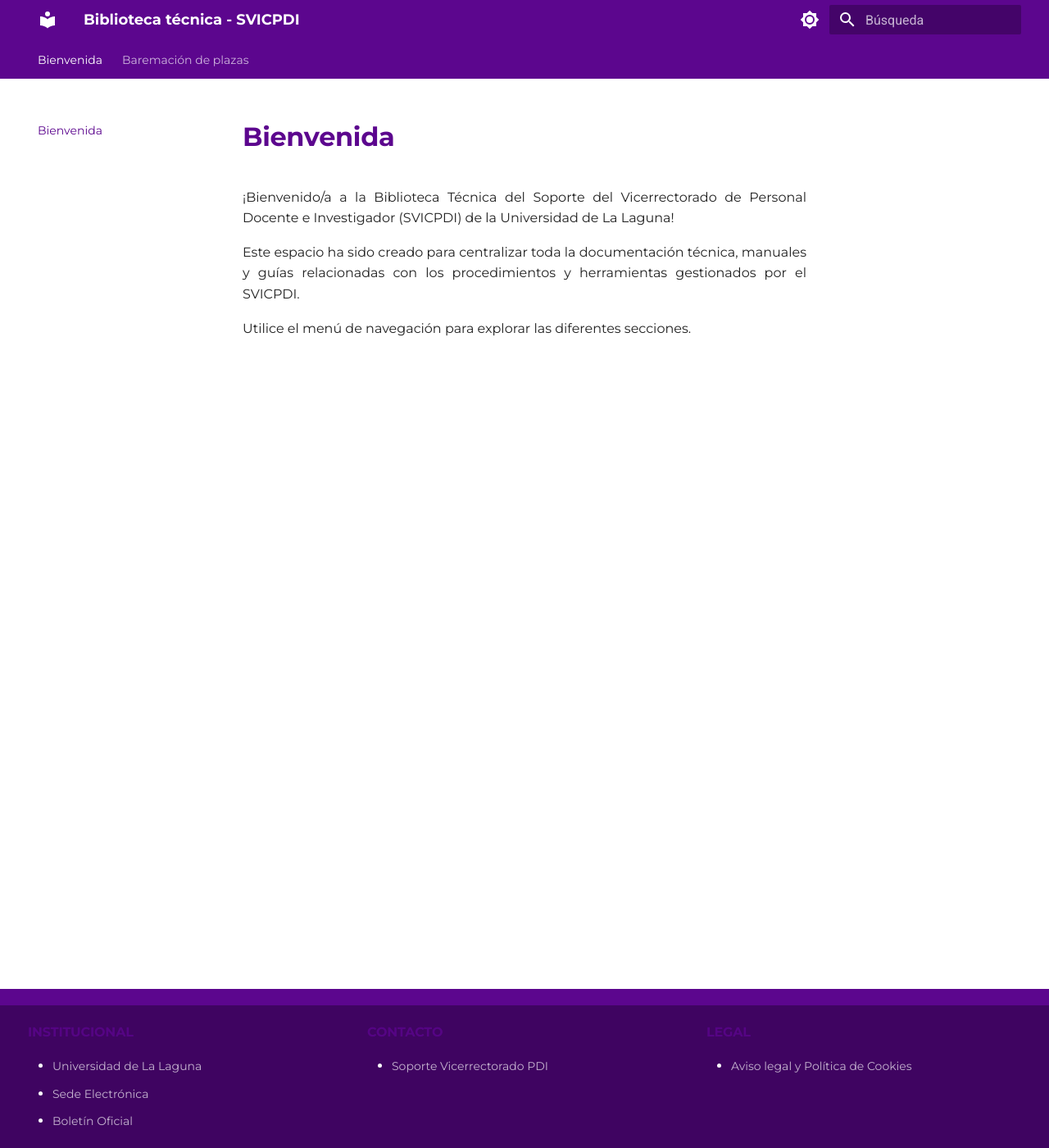
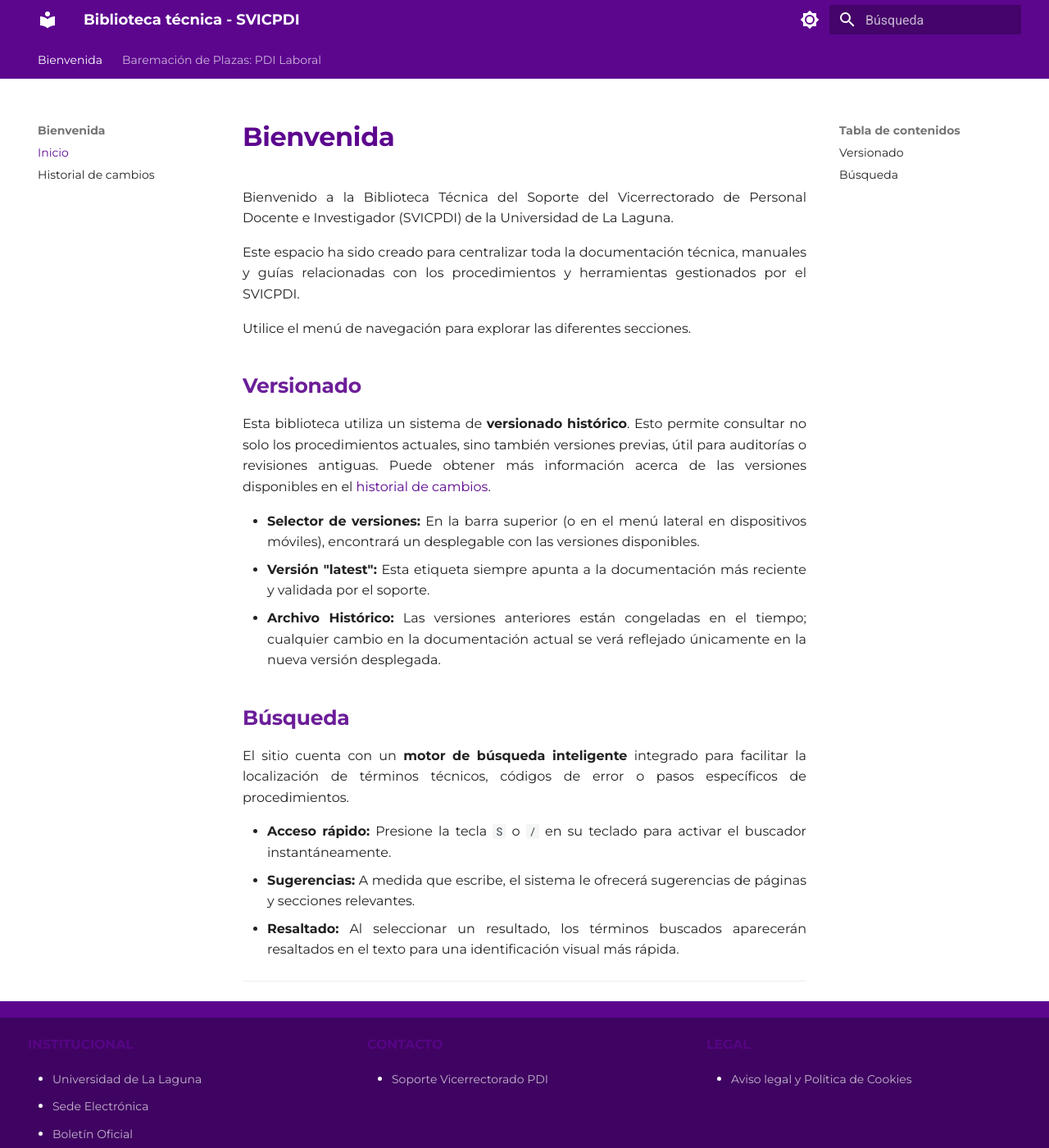
Before and after one commit to svicpdi/biblioteca-tecnica, an MkDocs documentation site: the page built from docs/index.md, in a window 1280 px wide and 1400 px high. Shown: the whole window at 82% size. Built offline with MkDocs 1.6.1 and Material for MkDocs 9.7.7, drawn with Linux system fonts in a browser that asks for light colours; the version menu is left out.

Commit message:
fix: corrección de erratas.
chore: se actualiza la estructura nav para incorporar el changelog

feat: se incorpora el changelog

chore: se cambia el workflow de publish para controlar las versiones

```diff
--- a/docs/index.md
+++ b/docs/index.md
@@ -1,7 +1,25 @@
 # Bienvenida
 
-¡Bienvenido/a a la Biblioteca Técnica del Soporte del Vicerrectorado de Personal Docente e Investigador (SVICPDI) de la Universidad de La Laguna!
+Bienvenido a la Biblioteca Técnica del Soporte del Vicerrectorado de Personal Docente e Investigador (SVICPDI) de la Universidad de La Laguna.
 
 Este espacio ha sido creado para centralizar toda la documentación técnica, manuales y guías relacionadas con los procedimientos y herramientas gestionados por el SVICPDI.
 
 Utilice el menú de navegación para explorar las diferentes secciones.
+
+## Versionado
+
+Esta biblioteca utiliza un sistema de **versionado histórico**. Esto permite consultar no solo los procedimientos actuales, sino también versiones previas, útil para auditorías o revisiones antiguas. Puede obtener más información acerca de las versiones disponibles en el [historial de cambios](changelog.md).
+
+* **Selector de versiones:** En la barra superior (o en el menú lateral en dispositivos móviles), encontrará un desplegable con las versiones disponibles.
+* **Versión "latest":** Esta etiqueta siempre apunta a la documentación más reciente y validada por el soporte.
+* **Archivo Histórico:** Las versiones anteriores están congeladas en el tiempo; cualquier cambio en la documentación actual se verá reflejado únicamente en la nueva versión desplegada.
+
+## Búsqueda
+
+El sitio cuenta con un **motor de búsqueda inteligente** integrado para facilitar la localización de términos técnicos, códigos de error o pasos específicos de procedimientos.
+
+* **Acceso rápido:** Presione la tecla `S` o `/` en su teclado para activar el buscador instantáneamente.
+* **Sugerencias:** A medida que escribe, el sistema le ofrecerá sugerencias de páginas y secciones relevantes.
+* **Resaltado:** Al seleccionar un resultado, los términos buscados aparecerán resaltados en el texto para una identificación visual más rápida.
+
+---
```
Also changed, not shown: docs/changelog.md (added, +47 -0 lines), docs/.pages (added), docs/baremacion/.pages, 1 other file.
